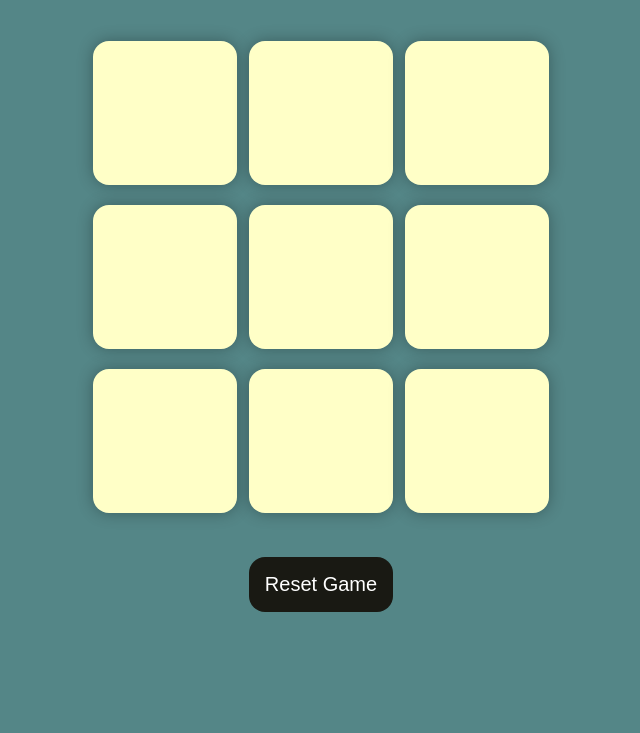
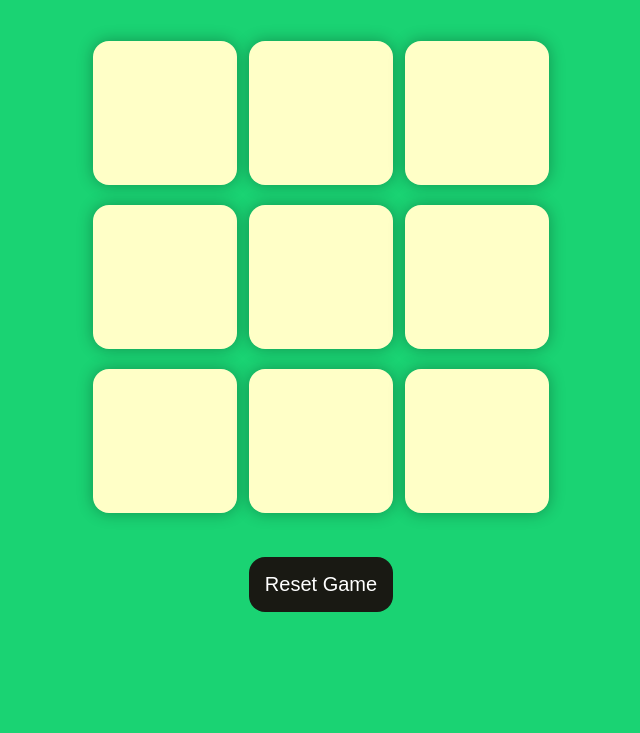
Before and after one commit to rajput3006/Tic-Tac-Toe, a plain HTML site: page index.html in a window 1280 px wide. Shown: the part 67-800 px from the top of the page, without its empty margins (319-959 px from the left). Drawn offline with Linux system fonts and the light colour scheme.

Commit message:
Update style.css

```diff
--- a/style.css
+++ b/style.css
@@ -4,7 +4,7 @@
                             }
 
                             body {
-                              background-color: #548687;
+                              background-color: #1ad373;
                               text-align: center;
                             }
 
@@ -33,7 +33,7 @@
                               border: none;
                               box-shadow: 0 0 1rem rgba(0, 0, 0, 0.3);
                               font-size: 8vmin;
-                              color: #b0413e;
+                              color: #0a6536;
                               background-color: #ffffc7;
                             }
 
```
